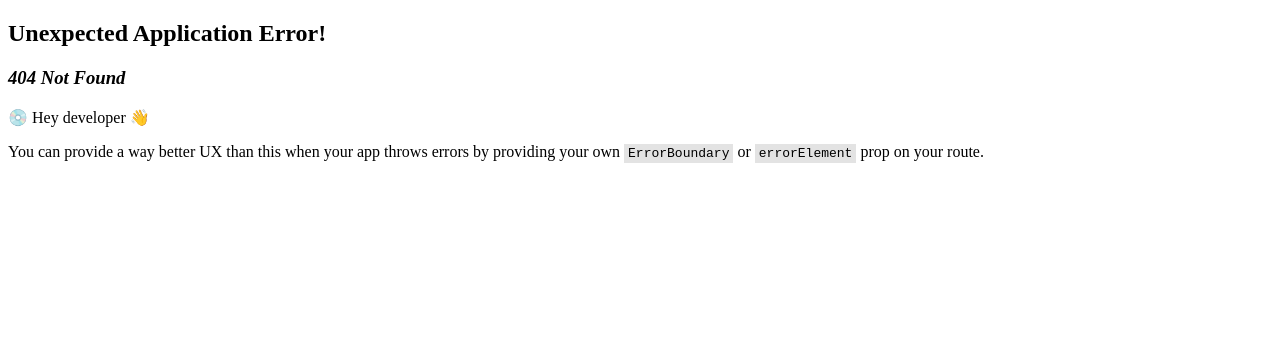
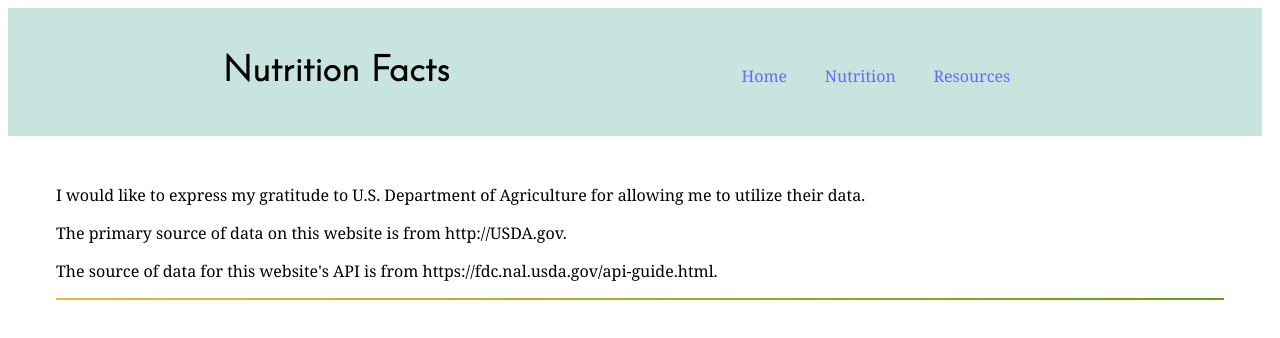
Before and after one commit to panpa62/NutritionFact, a React (Vite) app: page /resources in a window 1280 px wide. Before the commit this address had no page. Shown: the top 338 px of the page. Built offline with nearby package versions, Linux system fonts and the light colour scheme.

Commit message:
Create Resource page and compenent.

```diff
--- a/index.html
+++ b/index.html
@@ -15,6 +15,12 @@
       href="https://fonts.googleapis.com/css2?family=M+PLUS+Rounded+1c:wght@400&display=swap"
       rel="stylesheet"
     />
+    <link rel="preconnect" href="https://fonts.googleapis.com" />
+    <link rel="preconnect" href="https://fonts.gstatic.com" crossorigin />
+    <link
+      href="https://fonts.googleapis.com/css2?family=Noto+Serif:ital,wght@0,100..900;1,100..900&display=swap"
+      rel="stylesheet"
+    />
     <meta name="viewport" content="width=device-width, initial-scale=1.0" />
     <title>Nutrition</title>
   </head>
--- a/src/features/nutrientList/Nutrition.jsx
+++ b/src/features/nutrientList/Nutrition.jsx
@@ -5,7 +5,7 @@ import "./nutrition.scss";
 export default function Nutrition() {
   const { data, isLoading } = useGetNutritionQuery();
   return isLoading ? (
-    <h1>Loading ...</h1>
+    <h3>Just a moment ...</h3>
   ) : (
     <>
       <main>
--- /dev/null
+++ b/src/features/resource/Resources.jsx
@@ -0,0 +1,21 @@
+import "./resources.scss";
+
+export default function Resources() {
+  return (
+    <>
+      <section className="resources-section1">
+        <p>
+          I would like to express my gratitude to U.S. Department of Agriculture
+          for allowing me to utilize their data.
+        </p>
+        <p>
+          The primary source of data on this website is from http://USDA.gov.
+        </p>
+        <p>
+          The source of data for this website's API is from
+          https://fdc.nal.usda.gov/api-guide.html.
+        </p>
+      </section>
+    </>
+  );
+}
--- /dev/null
+++ b/src/features/resource/resources.scss
@@ -0,0 +1,18 @@
+.resources-section1 {
+  font-family: "Noto Serif", serif;
+  font-size: 18x;
+  margin: 3rem;
+  border-image: linear-gradient(40deg, #f6b73c, #4d9f0c) 30;
+  border-bottom-width: 2px;
+  border-bottom-style: solid;
+}
+.resources-section2 {
+  font-family: "Noto Serif", serif;
+  font-size: 18x;
+  margin-left: 3rem;
+  margin-top: 3rem;
+}
+
+.skillSet {
+  font-style: italic;
+}
--- a/src/features/searchFunction/SearchResults.jsx
+++ b/src/features/searchFunction/SearchResults.jsx
@@ -1,5 +1,4 @@
 import { useGetIngredientQuery } from "../../store/nutritionSlice";
-import { SearchedIngredientDetails } from "./SearchedIngredientDetails";
 import { useState } from "react";
 import "../home/home.scss";
 import { Link } from "react-router-dom";
@@ -8,12 +7,11 @@ export default function SearchResults(searchWords) {
   const searchKey = searchWords.searchWords;
   const [searchInput, setSearchInput] = useState();
   const { data, isLoading } = useGetIngredientQuery(searchKey);
-  console.log(data);
   const handleClick = () => {
     setSearchInput(true);
   };
   return isLoading ? (
-    <div>Loading ...</div>
+    <div>Just a moment ...</div>
   ) : (
     <div>
       <ul className="search-grid">
--- a/src/features/searchFunction/SearchedIngredientDetails.jsx
+++ b/src/features/searchFunction/SearchedIngredientDetails.jsx
@@ -4,13 +4,10 @@ import "./searchIngredient.scss";
 
 export function SearchedIngredientDetails() {
   const id = useParams();
-  console.log(id);
   const { data, isLoading } = useGetIngredientQuery(id.id);
-  console.log(data);
   const ingredient = data.foods[0];
-  console.log(ingredient);
   return isLoading ? (
-    <div>Loading ...</div>
+    <div>Just a moment ...</div>
   ) : (
     <main>
       <div className="searchedIngredient-grid">
--- a/src/features/searchFunction/searchIngredient.scss
+++ b/src/features/searchFunction/searchIngredient.scss
@@ -14,3 +14,6 @@
   text-align: center;
   box-shadow: 0 2px 6px #0000001a;
 }
+button {
+  margin-bottom: 0;
+}
--- a/src/layout/Navbar.jsx
+++ b/src/layout/Navbar.jsx
@@ -1,5 +1,5 @@
 import { NavLink } from "react-router-dom";
-import "./Navbar.scss";
+import "./navbar.scss";
 
 export default function Navbar() {
   return (
@@ -12,6 +12,9 @@ export default function Navbar() {
         <li>
           <NavLink to="/nutrition">Nutrition </NavLink>
         </li>
+        <li>
+          <NavLink to="/resources">Resources </NavLink>
+        </li>
       </menu>
     </nav>
   );
--- a/src/main.jsx
+++ b/src/main.jsx
@@ -8,6 +8,7 @@ import Nutrition from "./features/nutrientList/Nutrition.jsx";
 import Home from "./features/home/Home.jsx";
 import NutritionDetails from "./features/nutrientList/NutritionDetails.jsx";
 import { SearchedIngredientDetails } from "./features/searchFunction/SearchedIngredientDetails.jsx";
+import Resources from "./features/resource/Resources.jsx";
 
 const router = createBrowserRouter([
   {
@@ -21,6 +22,7 @@ const router = createBrowserRouter([
         path: "searchedIngredient/:id",
         element: <SearchedIngredientDetails />,
       },
+      { path: "resources", element: <Resources /> },
     ],
   },
 ]);
```
